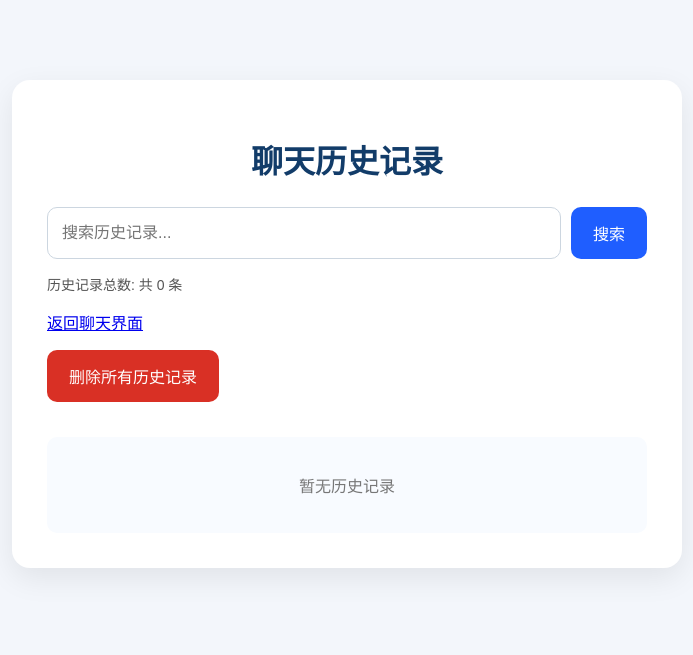
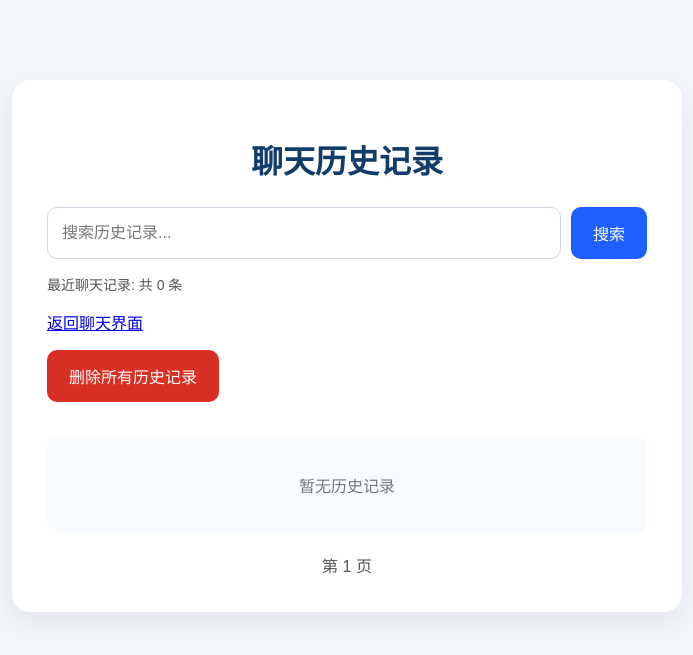
Before and after one commit to benboerb0323/Ai-Finance-Assistant, a Flask app: page /history in a window 1280 px wide. Shown: the top 655 px of the page, without its empty margins (293-986 px from the left). Run offline with Flask 3, Linux system fonts and the light colour scheme; data that the repository does not hold is empty.

Commit message:
add pagination for history records

```diff
--- a/app.py
+++ b/app.py
@@ -116,10 +116,12 @@ def history():
 
     keyword = request.args.get("keyword", "")
 
+    page = request.args.get("page", 1, type=int)
+
     if keyword:
         history_records = search_chat_history(keyword)
     else:
-        history_records = get_chat_history()
+        history_records = get_chat_history(page=page)
 
     history_count = len(history_records)
 
@@ -127,7 +129,8 @@ def history():
         "history.html",
         history_records=history_records,
         keyword=keyword,
-        history_count=history_count
+        history_count=history_count,
+        page=page
     )
 
 
--- a/database.py
+++ b/database.py
@@ -28,11 +28,14 @@ def save_chat(user_message, ai_message):
     conn.commit()
     conn.close()
 
-def get_chat_history():
+def get_chat_history(page=1, per_page=10):
     conn = sqlite3.connect("chat_history.db")
     conn.row_factory = sqlite3.Row
     cursor = conn.cursor()
-    cursor.execute('SELECT id, user_message, ai_message, created_at FROM chat_history ORDER BY created_at DESC')
+
+    offset = (page - 1) * per_page
+
+    cursor.execute('SELECT id, user_message, ai_message, created_at FROM chat_history ORDER BY created_at DESC LIMIT ? OFFSET ?', (per_page, offset))
     history = cursor.fetchall()
     conn.close()
     return history
--- a/static/style.css
+++ b/static/style.css
@@ -196,3 +196,21 @@ button:hover {
     font-size: 14px;
     margin: 10px 0 15px;
 }
+
+.pagination {
+    display: flex;
+    justify-content: center;
+    align-items: center;
+    gap: 16px;
+    margin-top: 20px;
+}
+
+.pagination a {
+    text-decoration: none;
+    color: #1f5eff;
+    font-weight: bold;
+}
+
+.pagination span {
+    color: #555;
+}
--- a/templates/history.html
+++ b/templates/history.html
@@ -29,7 +29,7 @@
             {% if keyword %}
                 搜索结果数量: 共 {{ history_count }} 条
             {% else %}
-                历史记录总数: 共 {{ history_count }} 条
+                最近聊天记录: 共 {{ history_count }} 条
             {% endif %}
         </p>
 
@@ -60,6 +60,21 @@
             </div>
             {% endfor %}
         </div>
+        {% if not keyword %}
+            <div class = "pagination">
+
+                {% if page > 1 %}
+                    <a href="{{ url_for('history', page=page-1) }}">上一页</a>
+                {% endif %}
+
+                <span>第 {{ page }} 页</span>
+
+                {% if history_count == 10 %}
+                    <a href="{{ url_for('history', page=page+1) }}">下一页</a>
+                {% endif %}
+
+            </div>
+        {% endif %}
     </div>
 </body>
 </html>
```
